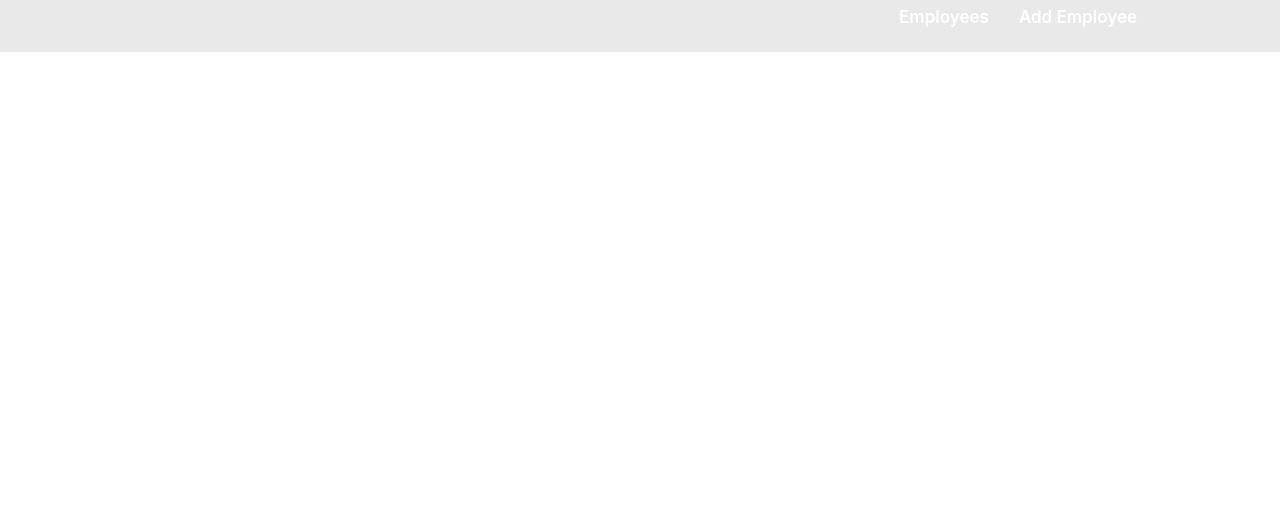
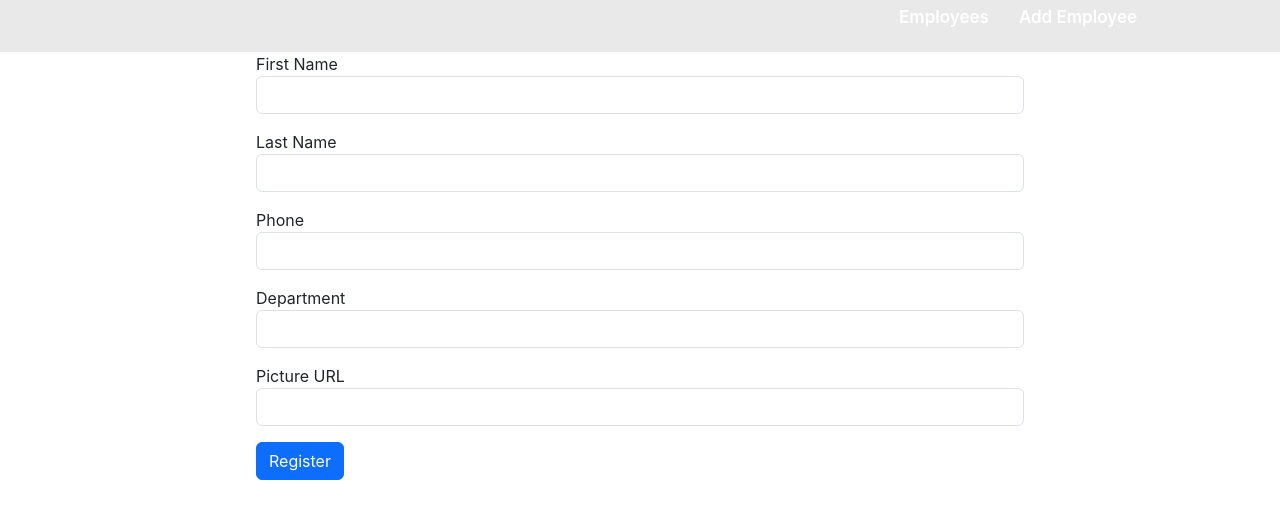
Before and after one commit to geospackle/EmpDir-Client, a React (Create React App) app in the folder client/: page /add-employee in a window 1280 px wide. Shown: the top 518 px of the page. Built offline with nearby package versions, Linux system fonts and the light colour scheme.

Commit message:
feat: post employee form

```diff
--- a/client/package.json
+++ b/client/package.json
@@ -7,7 +7,9 @@
     "@testing-library/react": "^11.2.7",
     "@testing-library/user-event": "^12.8.3",
     "react": "^17.0.2",
+    "react-bootstrap": "^1.6.1",
     "react-dom": "^17.0.2",
+    "react-hook-form": "^7.13.0",
     "react-scripts": "4.0.3",
     "web-vitals": "^1.1.2"
   },
--- a/client/src/components/AddEmployee.css
+++ b/client/src/components/AddEmployee.css
@@ -1,4 +1,6 @@
-.AddEmployee {
+.add-employee {
   height: 100%;
-  width: 100%;
+  width: 60%;
+  min-width: 200px;
+  margin: 0 auto;
 }
--- a/client/src/components/AddEmployee.js
+++ b/client/src/components/AddEmployee.js
@@ -1,8 +1,98 @@
-import { React } from "react";
+import React from "react";
+import { useForm } from "react-hook-form";
 import "./AddEmployee.css";
 
+const url = "http://localhost:3100/employee";
+
 const AddEmployee = () => {
-  return <div className="add-employee"></div>;
+  const {
+    register,
+    handleSubmit,
+    formState: { errors },
+  } = useForm();
+
+  const onSubmit = (values) => {
+    console.log(values);
+    fetch(url, {
+      method: "POST",
+      headers: {
+        Accept: "application/json",
+        "Content-Type": "application/json",
+      },
+      body: JSON.stringify(values),
+    });
+  };
+
+  return (
+    <div className="add-employee">
+      <form onSubmit={handleSubmit(onSubmit)}>
+        <label for="first_name">First Name</label>
+        <div className="input-group mb-3">
+          <input
+            class="form-control"
+            name="first_name"
+            autoComplete="off"
+            {...register("first_name", {
+              required: true,
+            })}
+          />
+          {errors.first_name && errors.first_name.message}
+        </div>
+        <label for="last_name">Last Name</label>
+        <div className="input-group mb-3">
+          <input
+            class="form-control"
+            name="last_name"
+            autoComplete="off"
+            {...register("last_name", {
+              required: true,
+            })}
+          />
+          {errors.last_name && errors.last_name.message}
+        </div>
+        <label for="phone">Phone</label>
+        <div className="input-group mb-3">
+          <input
+            class="form-control"
+            name="phone"
+            autoComplete="off"
+            {...register("phone", {
+              required: true,
+            })}
+          />
+          {errors.phone && errors.phone.message}
+        </div>
+        <label for="department">Department</label>
+        <div className="input-group mb-3">
+          <input
+            class="form-control"
+            name="department"
+            autoComplete="off"
+            {...register("department", {
+              required: true,
+            })}
+          />
+          {errors.department && errors.department.message}
+        </div>
+        <label for="picture">Picture URL</label>
+        <div className="input-group mb-3">
+          <input
+            class="form-control"
+            name="picture"
+            autoComplete="off"
+            {...register("picture", {
+              required: false,
+            })}
+          />
+          {errors.picture && errors.picture.message}
+        </div>
+        <div className="form-group">
+          <button type="submit" className="btn btn-primary">
+            Register
+          </button>
+        </div>
+      </form>
+    </div>
+  );
 };
-
 export default AddEmployee;
--- a/client/src/components/DashBoard.js
+++ b/client/src/components/DashBoard.js
@@ -11,13 +11,13 @@ const DashBoard = () => {
 
   useEffect(() => {
     console.log("mounted");
-    const url = "https://randomuser.me/api/?results=100";
+    const url = "http://localhost:3100/employee";
     fetch(url)
       .then((res) => res.json())
       .then(
         (result) => {
-          setEmployees(result.results);
-          setFilteredEmployees(result.results);
+          setEmployees(result);
+          setFilteredEmployees(result);
         },
         (error) => {
           setError(error);
@@ -28,14 +28,17 @@ const DashBoard = () => {
   useEffect(() => {
     const re = new RegExp(`^${searchTerm}`, "i");
     const filteredFirst = employees.filter((employee) =>
-      re.test(employee.name.first)
+      re.test(employee.first_name)
     );
     const filteredLast = employees.filter((employee) =>
-      re.test(employee.name.last)
+      re.test(employee.last_name)
     );
     const filteredFull = [...filteredFirst, ...filteredLast];
     if (searchTerm.length > 0) setFilteredEmployees(filteredFull);
-    else setFilteredEmployees(employees);
+    else {
+      setFilteredEmployees(employees);
+      console.log(filteredEmployees);
+    }
   }, [searchTerm]);
 
   return (
--- a/client/src/components/EmployeeCard.js
+++ b/client/src/components/EmployeeCard.js
@@ -3,8 +3,10 @@ import "./EmployeeCard.css";
 const EmployeeCard = (props) => {
   return (
     <div className="employee-card">
-      <img src={props.employee.picture.large} alt={""}/>
-      {props.employee.name.first + ' ' + props.employee.name.last}
+      <img src={props.employee.picture} alt={"picture"} />
+      {props.employee.first_name + " " + props.employee.last_name} <br />
+      {props.employee.department} <br />
+      {props.employee.phone}
     </div>
   );
 };
--- a/client/src/components/EmployeeList.js
+++ b/client/src/components/EmployeeList.js
@@ -9,11 +9,10 @@ const EmployeeList = (props) => {
   } else if (!employees) {
     return <div>Loading...</div>;
   } else {
-    console.log(employees);
     return (
       <div className="employeeList">
         {employees.map((employee) => {
-          return <EmployeeCard key={employee.dob.date} employee={employee} />;
+          return <EmployeeCard key={employee.id} employee={employee} />;
         })}
       </div>
     );
```
Also changed, not shown: 1 other file (tests, documents, lock files or other folders).
